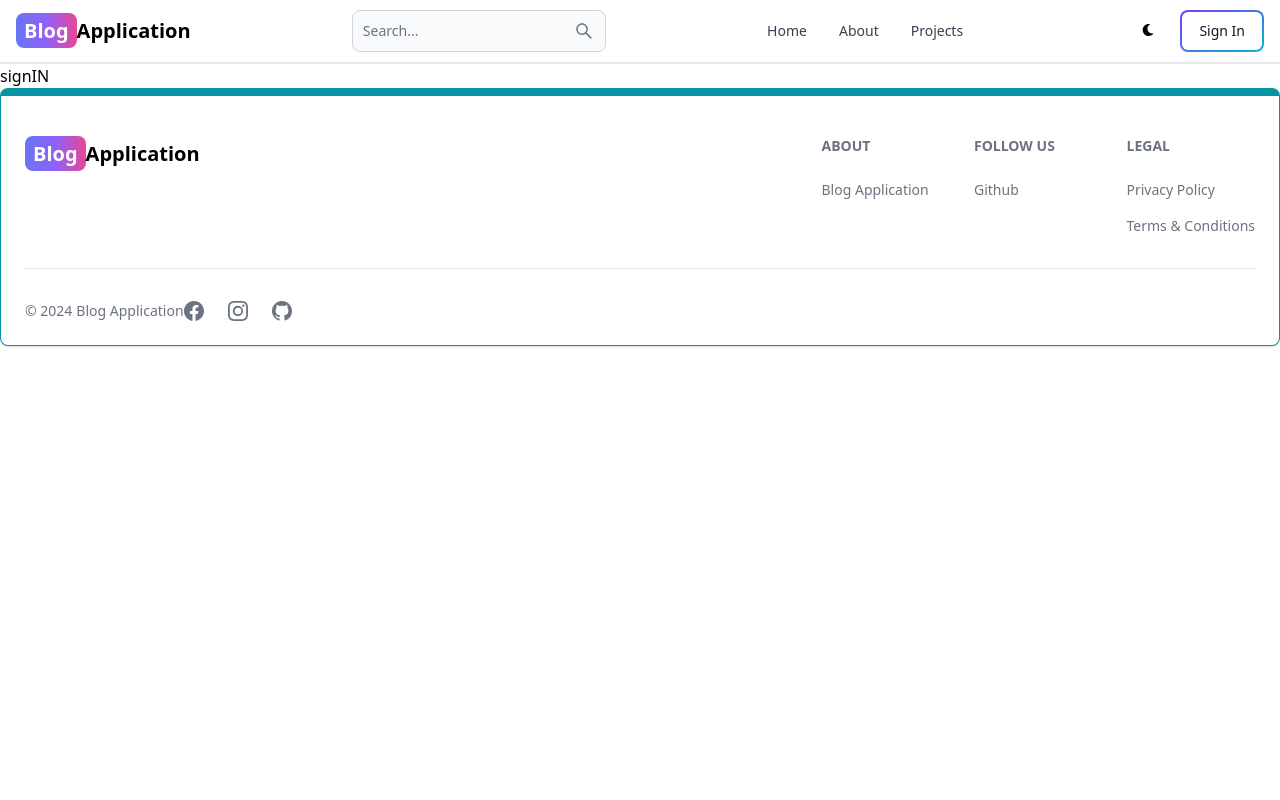
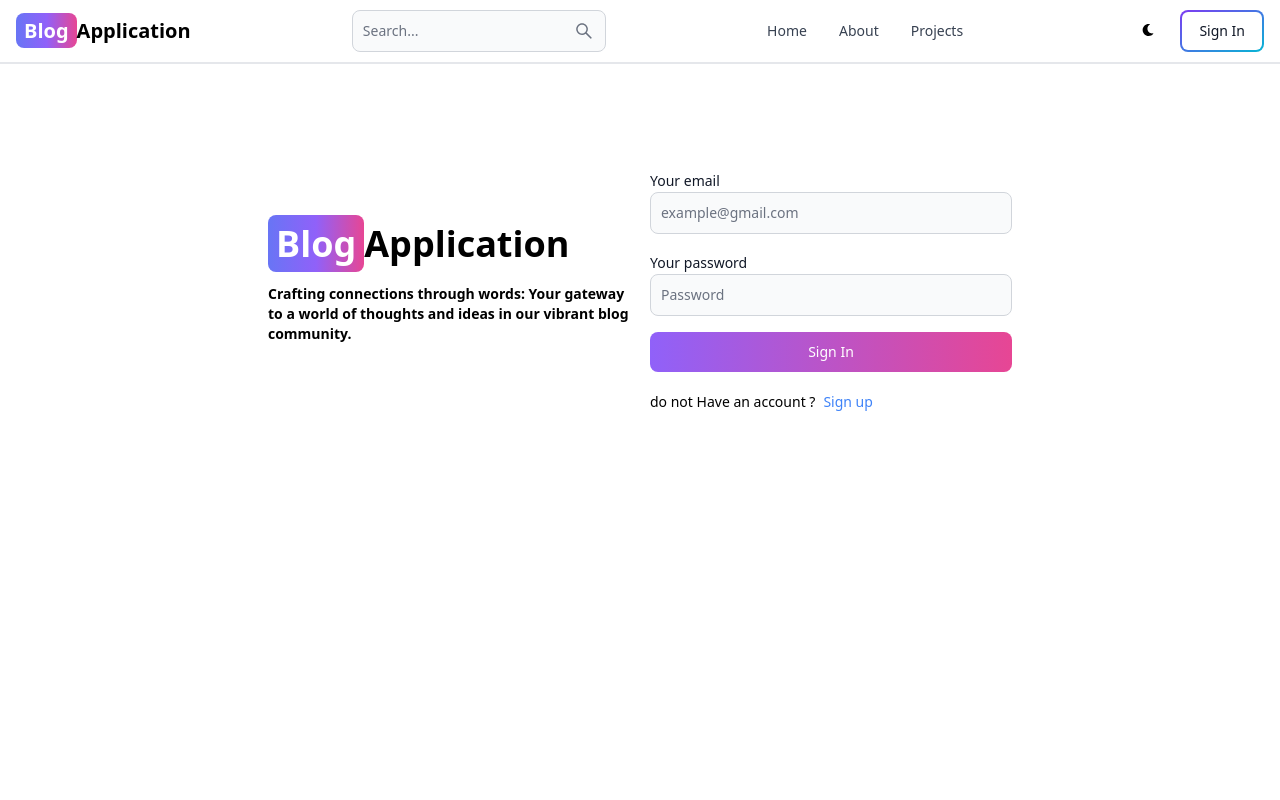
Before and after one commit to kherimurtaza/blog-app, a React (Vite) app in the folder client/: page /sign-in in a window 1280 px wide. Shown: the top 800 px of the page. Built offline with nearby package versions, Linux system fonts and the light colour scheme.

Commit message:
create signin page

```diff
--- a/client/src/pages/SignIn.jsx
+++ b/client/src/pages/SignIn.jsx
@@ -1,5 +1,109 @@
-import {} from "react";
+import { useState } from "react";
+import { Link, useNavigate } from "react-router-dom";
+import { Alert, Button, Label, Spinner, TextInput } from "flowbite-react";
 
 export default function SignIn() {
-  return <div>signIN</div>;
+  const [formData, setFormData] = useState({});
+  const [errorMessage, setErrorMessage] = useState(null);
+  const [loading, setLoading] = useState(false);
+  const navigate = useNavigate();
+  const handleChange = (e) => {
+    setFormData({ ...formData, [e.target.id]: e.target.value.trim() });
+  };
+
+  const handleSubmit = async (e) => {
+    e.preventDefault();
+    if (!formData.email || !formData.password) {
+      return setErrorMessage("Please fill out all fields");
+    }
+    try {
+      setLoading(true);
+      setErrorMessage(null);
+      const res = await fetch("/api/auth/signin", {
+        method: "POST",
+        headers: { "Content-Type": "application/json" },
+        body: JSON.stringify(formData),
+      });
+
+      const data = await res.json();
+      if (data.success === false) {
+        return setErrorMessage(data.message);
+      }
+      setLoading(false);
+      if (res.ok) {
+        navigate("/");
+      }
+    } catch (error) {
+      setErrorMessage(error.message);
+      setLoading(false);
+    }
+  };
+
+  return (
+    <div className="min-h-screen mt-20">
+      <div className="flex p-3 max-w-3xl mx-auto flex-col md:flex-row md:items-center gap-5">
+        {/* left */}
+        <div className="flex-1">
+          <Link to="/" className="font-bold dark:text-white text-4xl">
+            <span className="px-2 py-1 bg-gradient-to-r from-indigo-500 via-purple-500 to-pink-500 rounded-lg text-white">
+              Blog
+            </span>
+            Application
+          </Link>
+          <p className="text-sm mt-5 font-semibold">
+            Crafting connections through words: Your gateway to a world of
+            thoughts and ideas in our vibrant blog community.
+          </p>
+        </div>
+        {/* right */}
+        <div className="flex-1 mt-3">
+          <form className="flex flex-col gap-4" onSubmit={handleSubmit}>
+            <div>
+              <Label value="Your email" />
+              <TextInput
+                type="email"
+                placeholder="example@gmail.com"
+                id="email"
+                onChange={handleChange}
+              />
+            </div>
+            <div>
+              <Label value="Your password" />
+              <TextInput
+                type="password"
+                placeholder="Password"
+                id="password"
+                onChange={handleChange}
+              />
+            </div>
+            <Button
+              gradientDuoTone="purpleToPink"
+              type="submit"
+              disabled={loading}
+            >
+              {loading ? (
+                <>
+                  <Spinner size="sm" />
+                  <span className="pl-3">Loading ...</span>
+                </>
+              ) : (
+                "Sign In"
+              )}
+            </Button>
+          </form>
+          <div className="flex gap-2 text-sm mt-5">
+            <span>do not Have an account ?</span>
+            <Link to="/sign-up" className="text-blue-500">
+              Sign up
+            </Link>
+          </div>
+          {errorMessage && (
+            <Alert className="mt-5 " color="failure">
+              {errorMessage}
+            </Alert>
+          )}
+        </div>
+      </div>
+    </div>
+  );
 }
```
